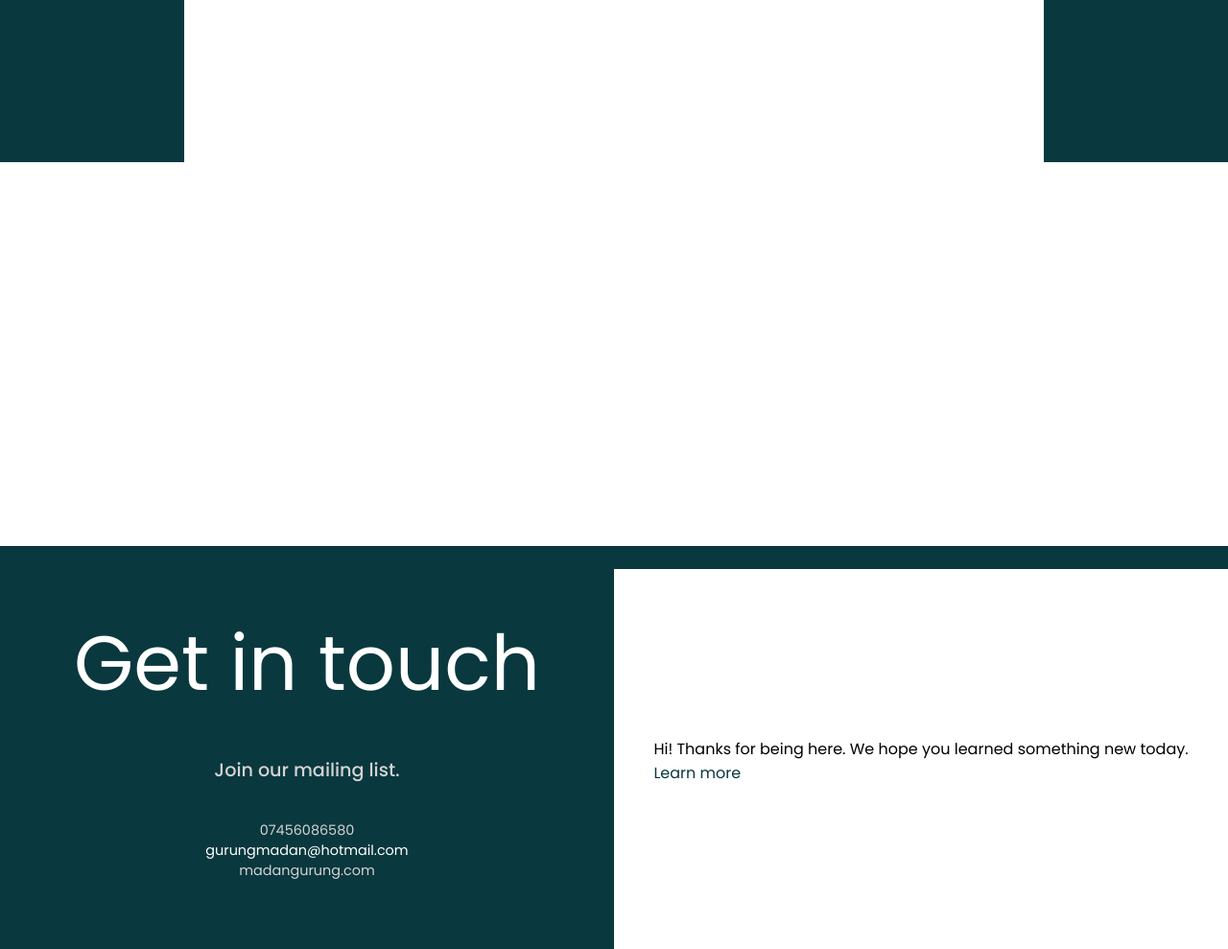
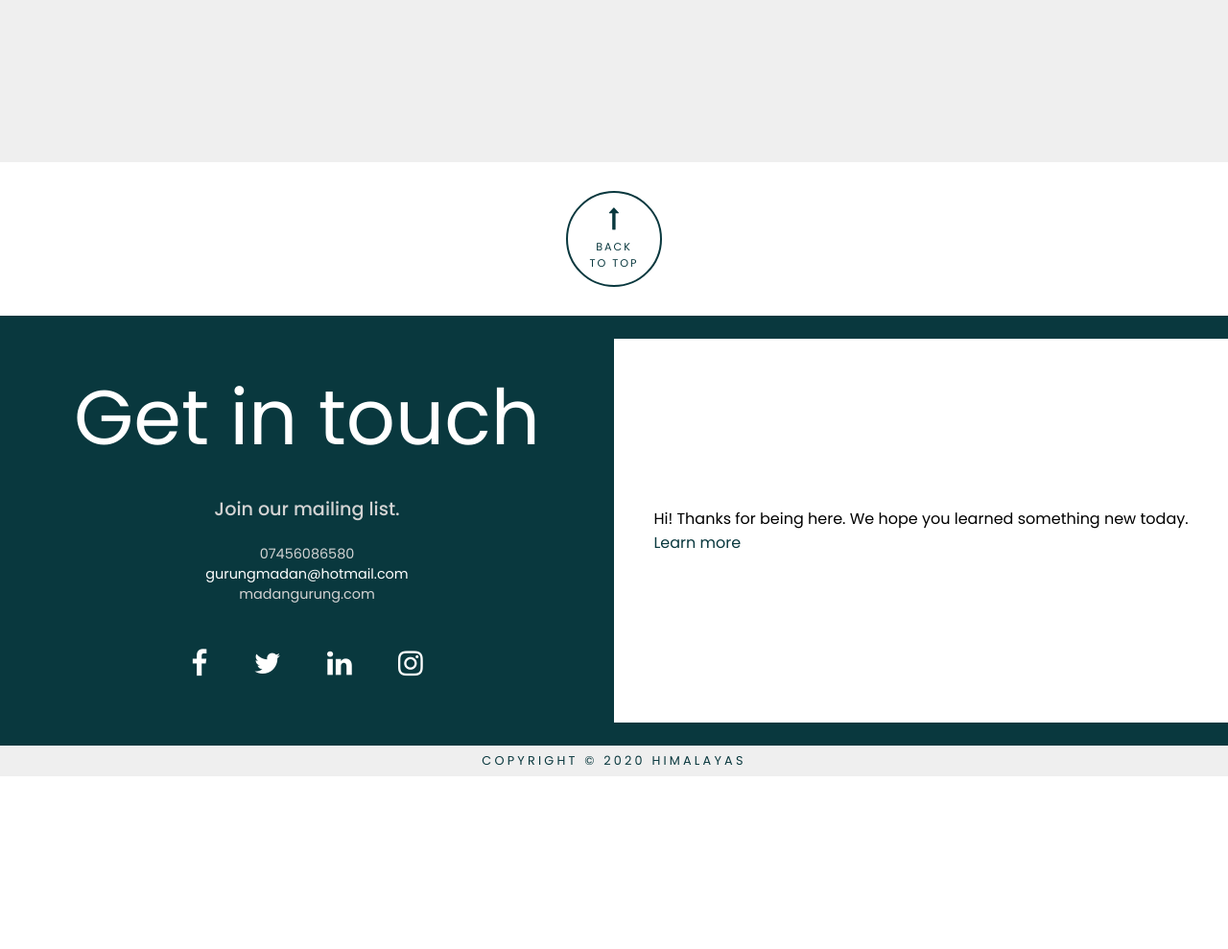
Before and after one commit to grngmdn/himalaya, a website: page index.html in a window 1280 px wide. Shown: the part 3751-4740 px from the top of the page at 96% size. After the commit the page ends 4560 px from the top, so only its background shows below. Drawn offline with nearby package versions, Linux system fonts and the light colour scheme.

Commit message:
back to top button

```diff
--- a/index.html
+++ b/index.html
@@ -10,6 +10,10 @@
     <link
       rel="stylesheet"
       href="https://cdnjs.cloudflare.com/ajax/libs/animate.css/3.7.2/animate.min.css"
+    />
+    <link
+      rel="stylesheet"
+      href="https://cdnjs.cloudflare.com/ajax/libs/font-awesome/4.7.0/css/font-awesome.min.css"
     />
     <link rel="stylesheet" href="style.css" />
     <script src="stickybits.min.js"></script>
@@ -122,6 +126,28 @@
           </p>
         </div>
       </div>
+
+      <div class="info-three">
+        <h2>
+          Tallest mountain range in the world
+        </h2>
+        <p>
+          9 of the top 10 tallest mountains in the world reside in the
+          Himalayas.
+        </p>
+        <div class="mountains animated fadeIn slow">
+          <div class="item1"><h1>Everest</h1></div>
+          <div class="item2"><h1>Kanchenjunga</h1></div>
+          <div class="item3"><h1>Lhotse I</h1></div>
+          <div class="item4"><h1>Makalu</h1></div>
+          <div class="item5"><h1>Cho Oyu</h1></div>
+          <div class="item6"><h1>Dhaulagiri</h1></div>
+          <div class="item7"><h1>Manaslu</h1></div>
+          <div class="item8"><h1>Nanga Parbat</h1></div>
+          <div class="item9"><h1>Annapurna</h1></div>
+        </div>
+      </div>
+
       <div class="info-two">
         <div class="image-gallery-container">
           <div class="image-gallery-container-child1">
@@ -155,27 +181,12 @@
           </div>
         </div>
       </div>
-      <div class="info-three">
-        <h2>
-          Tallest mountain range in the world
-        </h2>
-        <p>
-          9 of the top 10 tallest mountains in the world reside in the
-          Himalayas.
-        </p>
-        <div class="mountains animated fadeIn slow">
-          <div class="item1"><h1>Everest</h1></div>
-          <div class="item2"><h1>Kanchenjunga</h1></div>
-          <div class="item3"><h1>Lhotse I</h1></div>
-          <div class="item4"><h1>Makalu</h1></div>
-          <div class="item5"><h1>Cho Oyu</h1></div>
-          <div class="item6"><h1>Dhaulagiri</h1></div>
-          <div class="item7"><h1>Manaslu</h1></div>
-          <div class="item8"><h1>Nanga Parbat</h1></div>
-          <div class="item9"><h1>Annapurna</h1></div>
+      <div class="back-top">
+        <div class="back-top-circle">
+          <i class="fa">&#xf176;</i>
+          <a href="#">Back to top</a>
         </div>
       </div>
-      <div class="info"></div>
       <div class="footer"></div>
       <div class="contact">
         <div class="contact-left">
@@ -190,7 +201,12 @@
             madangurung.com
           </p>
 
-          <div class="social-media"></div>
+          <div class="social-media">
+            <a href="#" class="fa fa-facebook"></a>
+            <a href="#" class="fa fa-twitter"></a>
+            <a href="#" class="fa fa-linkedin"></a>
+            <a href="#" class="fa fa-instagram"></a>
+          </div>
         </div>
         <div class="contact-right">
           <p class="animated fadeInUp slow">
@@ -202,7 +218,11 @@
       </div>
       <div class="footer"></div>
     </section>
-    <footer class="end-footer"></footer>
+    <footer class="end-footer">
+      <div class="logo">
+        <a href="#">Copyright © 2020 himalayas</a>
+      </div>
+    </footer>
     <script src="script.js"></script>
   </body>
 </html>
--- a/style.scss
+++ b/style.scss
@@ -14,12 +14,6 @@ body {
   overflow-x: hidden;
 }
 
-// header
-header {
-  display: flex;
-  justify-content: space-around;
-  height: 4vh;
-
 .logo {
   margin: 10px 0px 0px 20px;
   cursor: pointer;
@@ -33,6 +27,12 @@ header {
   // a:hover {
   // }
 }
+
+// header
+header {
+  display: flex;
+  justify-content: space-around;
+  height: 4vh;
 }
 
 header.js-is-sticky {
@@ -363,10 +363,53 @@ header.js-is-sticky {
     }
   }
 
-  .info {
+  .back-top {
     background-color: white;
-    height: 50vh;
+    height: 20vh;
+    display: flex;
+    justify-content: center;
+    align-items: center;
+    flex-direction: column;
+
+    .back-top-circle {
+      border: 2px solid $main;
+      padding: 20px;
+      cursor: pointer;
+      border-radius: 50%;
+      width: 100px;
+      height: 100px;
+      display: flex;
+      flex-direction: column;
+      justify-content: center;
+      align-items: center;
+      text-align: center;
+    }
+
+    .back-top-circle:hover {
+      background-color: $main;
       color: white;
+    }
+
+    .back-top-circle .fa {
+      color: $main;
+      font-size: 24px;
+    }
+
+    .back-top-circle:hover .fa {
+      color: white;
+    }
+
+    .back-top-circle a {
+      margin-top: 10px;
+      font-size: 0.7rem;
+      letter-spacing: 2px;
+      text-transform: uppercase;
+      text-decoration: none;
+      color: $main;
+    }
+    .back-top-circle:hover a {
+      color: white;
+    }
   }
   .contact {
     height: 50vh;
@@ -402,6 +445,22 @@ header.js-is-sticky {
           color: white;
         }
       }
+
+      .social-media {
+        .fa {
+          padding: 20px;
+          font-size: 30px;
+          text-align: center;
+          text-decoration: none;
+          margin: 5px 2px;
+          border-radius: 50%;
+          color: white;
+        }
+
+        .fa:hover {
+          opacity: 0.7;
+        }
+      }
     }
 
     .contact-right {
@@ -416,6 +475,9 @@ header.js-is-sticky {
         color: $main;
         text-decoration: none;
       }
+      a:hover {
+        border-bottom: 3px solid $main;
+      }
     }
   }
 }
@@ -429,8 +491,16 @@ header.js-is-sticky {
 
 .end-footer {
   width: 100%;
-  height: 3vh;
+  height: 4vh;
   background-color: $grey;
+  display: flex;
+  justify-content: center;
+  align-items: center;
+
+  .logo {
+    margin: 0px;
+    font-size: 0.8rem;
+  }
 }
 
 // Tablet view
```
Also changed, not shown: style.css, 1 other file. Lines whose indentation alone changed are shown as unchanged.
